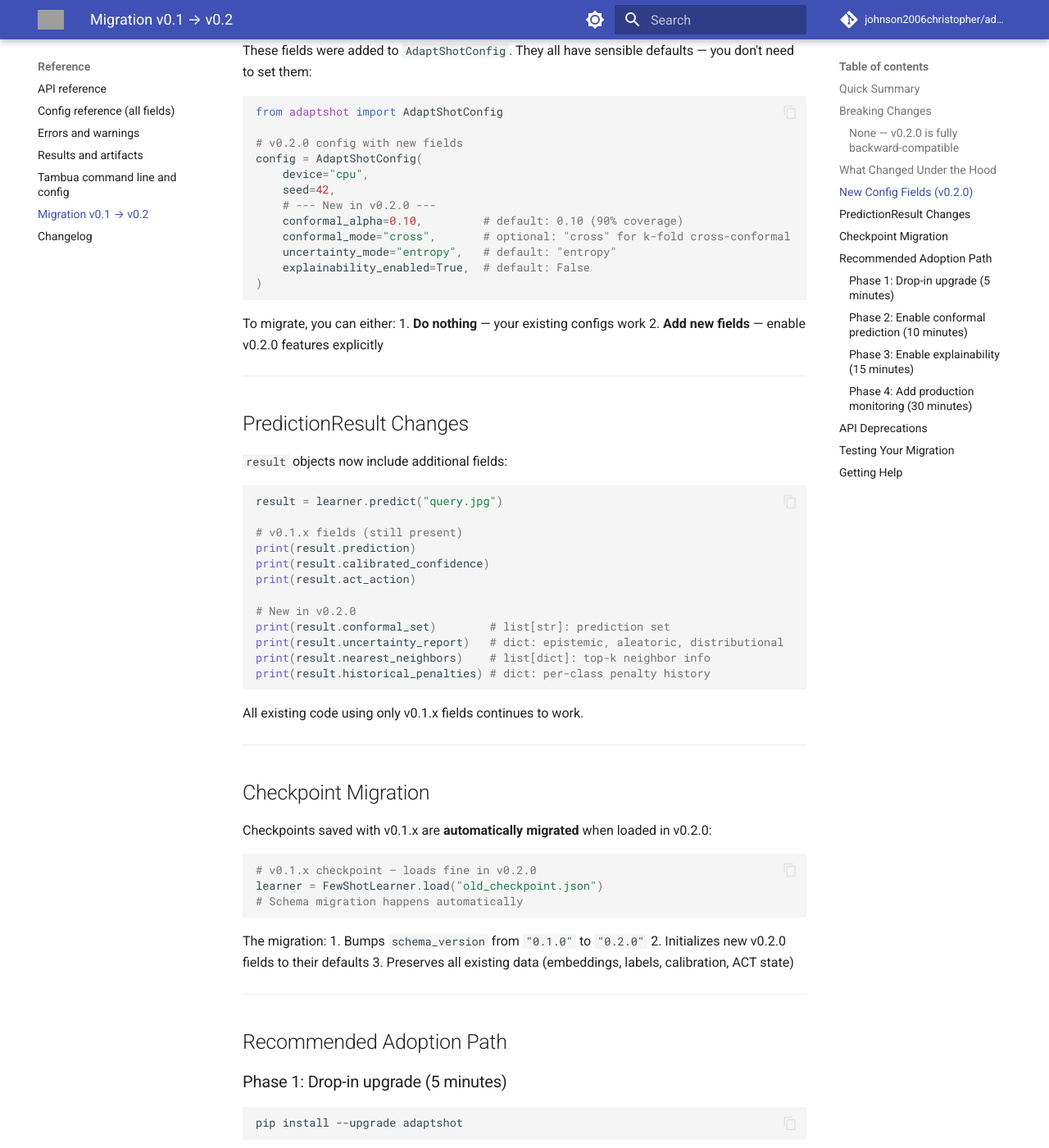
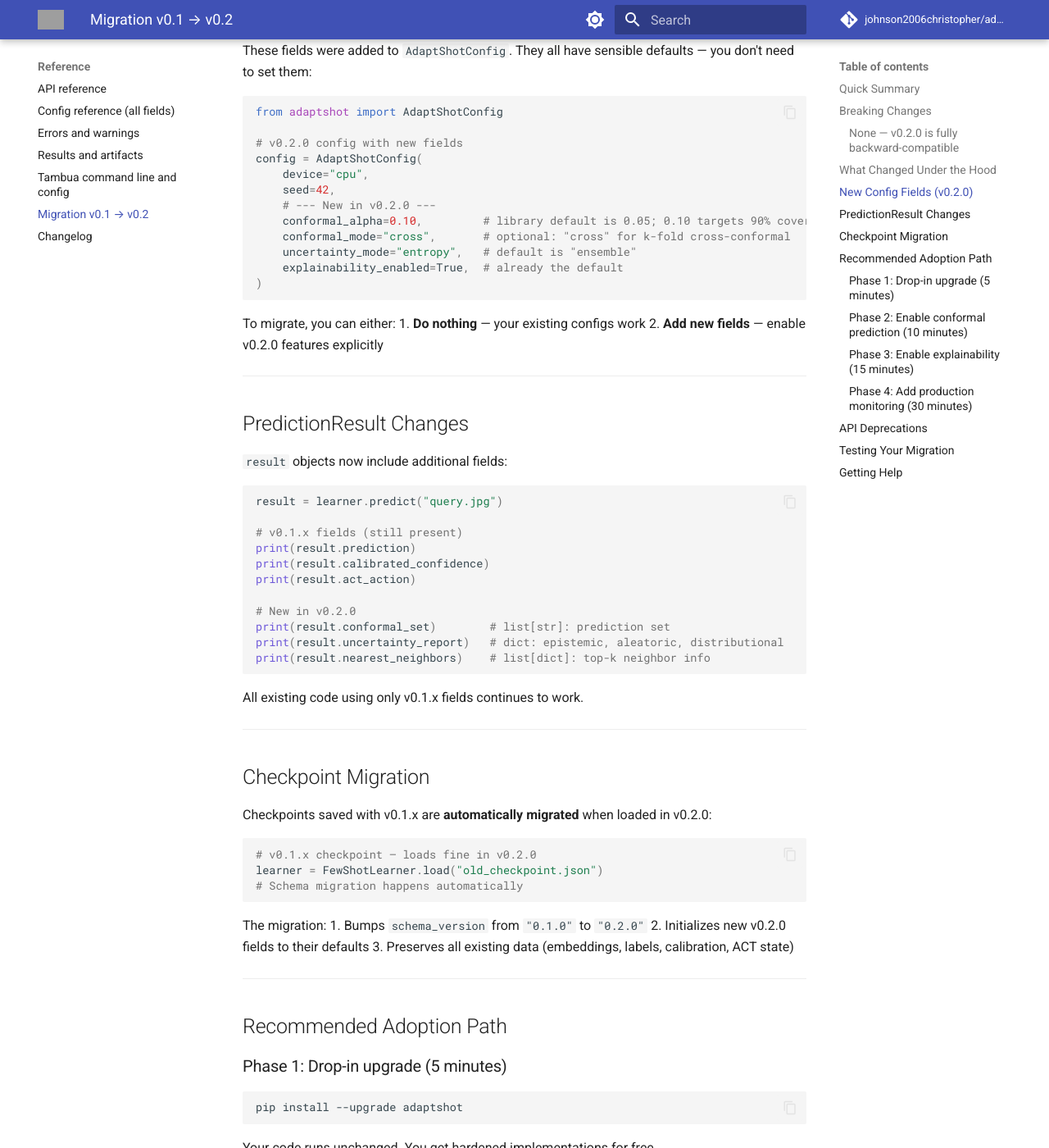
Before and after one commit to johnson2006christopher/adaptshot, an MkDocs documentation site: the page built from docs/reference/migration-v0.1-to-v0.2.md, in a window 1280 px wide and 1400 px high, scrolled down 1705 px. Shown: the whole window at 82% size. Built offline with MkDocs 1.6.1 and Material for MkDocs 9.7.7, drawn with Linux system fonts in a browser that asks for light colours; comment, search, counter and statistics services are not loaded; some of the changed text lies outside the part shown; grey boxes are pictures that could not be loaded.

Commit message:
docs: migration page states the real defaults and the module that exists (#126)

````diff
--- a/docs/reference/migration-v0.1-to-v0.2.md
+++ b/docs/reference/migration-v0.1-to-v0.2.md
@@ -51,10 +51,10 @@ config = AdaptShotConfig(
     device="cpu",
     seed=42,
     # --- New in v0.2.0 ---
-    conformal_alpha=0.10,         # default: 0.10 (90% coverage)
+    conformal_alpha=0.10,         # library default is 0.05; 0.10 targets 90% coverage
     conformal_mode="cross",       # optional: "cross" for k-fold cross-conformal
-    uncertainty_mode="entropy",   # default: "entropy"
-    explainability_enabled=True,  # default: False
+    uncertainty_mode="entropy",   # default is "ensemble"
+    explainability_enabled=True,  # already the default
 )
 ```
 
@@ -80,7 +80,6 @@ print(result.act_action)
 print(result.conformal_set)        # list[str]: prediction set
 print(result.uncertainty_report)   # dict: epistemic, aleatoric, distributional
 print(result.nearest_neighbors)    # list[dict]: top-k neighbor info
-print(result.historical_penalties) # dict: per-class penalty history
 ```
 
 All existing code using only v0.1.x fields continues to work.
@@ -158,7 +157,8 @@ No APIs were deprecated in v0.2.0. All v0.1.x methods are preserved.
 from adaptshot import FewShotLearner, AdaptShotConfig
 from adaptshot import __version__
 
-assert __version__ >= "0.2.0", f"Expected >= 0.2.0, got {__version__}"
+parts = tuple(int(x) for x in __version__.split("+")[0].split(".")[:2])
+assert parts >= (0, 2), f"Expected >= 0.2.0, got {__version__}"  # tuple compare; "0.10.0" would sort before "0.2.0" as a string
 
 # v0.1.x code should still work
 config = AdaptShotConfig(device="cpu", seed=42)
````
Also changed, not shown: other parts of docs/reference/migration-v0.1-to-v0.2.md (+1 -1 lines).
